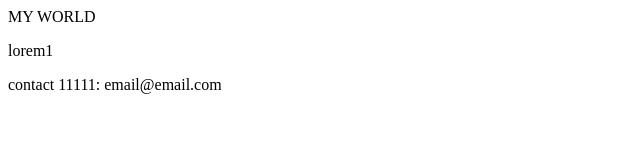
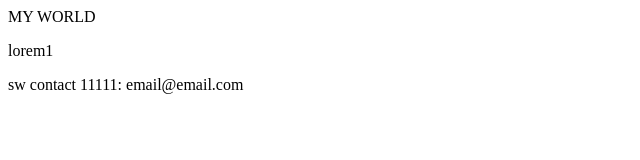
Before and after one commit to davbig/git-test, a plain HTML site: page index.html in a window 1280 px wide. Shown: the full height of the page, 0-640 px from the left. Drawn offline with Linux system fonts and the light colour scheme.

Commit message:
footer 233

```diff
--- a/index.html
+++ b/index.html
@@ -11,6 +11,8 @@
     <p>lorem1</p>
 </body>
 <div id="footer">
+
+    sw
     contact 11111: email@email.com
   </div>
 
```
